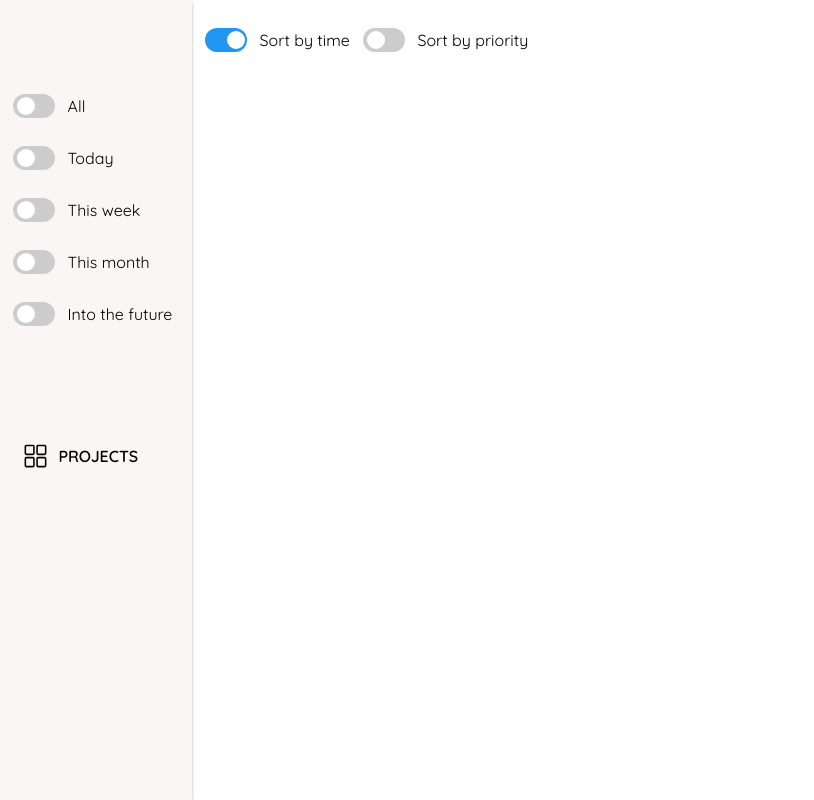
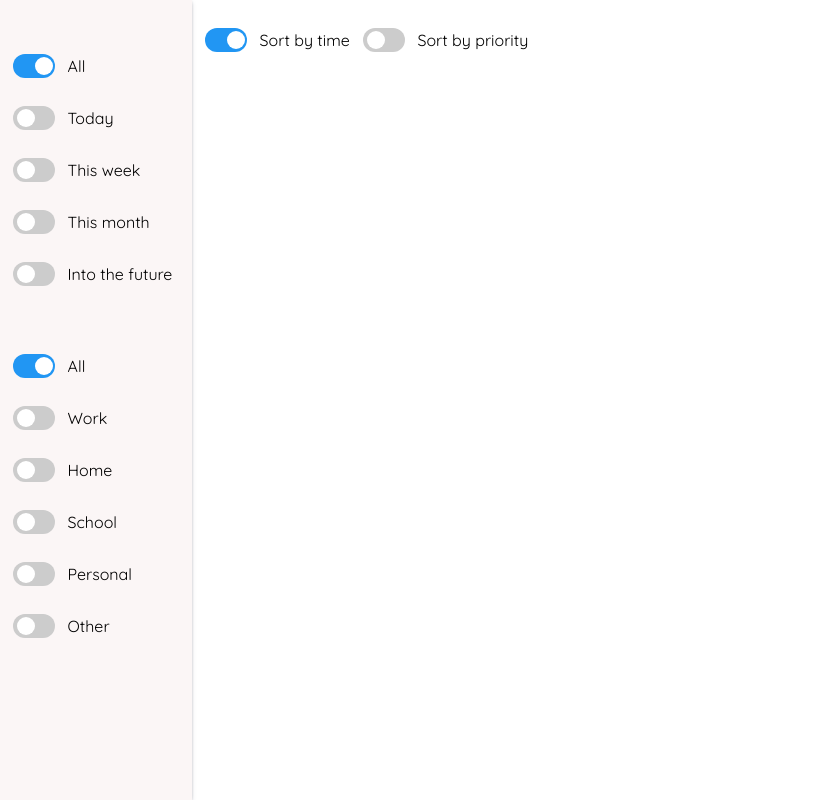
Before and after one commit to ladinofel/todo-app, a website built with webpack: page src/template.html in a window 1280 px wide. Shown: the full height of the page, 0-814 px from the left. Built offline with nearby package versions, Linux system fonts and the light colour scheme.

Commit message:
Add project toggle btns to leftMenu

```diff
--- a/src/components/leftPanel.js
+++ b/src/components/leftPanel.js
@@ -19,6 +19,7 @@ const menuGenerator = (() => {
   const allInput = document.createElement('input');
   allInput.setAttribute('type', 'checkbox');
   allInput.id = 'switch-all';
+  allInput.checked = true;
   const allSpan = document.createElement('span');
   allSpan.classList.add('slider-round');
   const displayAllTitle = document.createElement('p');
@@ -99,16 +100,98 @@ const projectGenerator = (() => {
   const projectMenu = document.createElement('div');
   projectMenu.classList.add('project-menu');
 
-  const projectHeader = document.createElement('div');
-  projectHeader.classList.add('project-header');
-  const projectIcon = new Image();
-  projectIcon.src = Project;
-  const projectTitle = document.createElement('p');
-  projectTitle.classList.add('project-title');
-  projectTitle.textContent = 'PROJECTS';
+  const allProjectsDisplay = document.createElement('div');
+  allProjectsDisplay.classList.add('display-option');
+  const allProjectsLabel = document.createElement('label');
+  allProjectsLabel.classList.add('switch');
+  const allProjectsInput = document.createElement('input');
+  allProjectsInput.setAttribute('type', 'checkbox');
+  allProjectsInput.id = 'switch-work';
+  allProjectsInput.checked = true;
+  const allProjectsSpan = document.createElement('span');
+  allProjectsSpan.classList.add('slider-round');
+  const allProjectsDisplayTitle = document.createElement('p');
+  allProjectsDisplayTitle.textContent = 'All';
 
-  projectHeader.append(projectIcon, projectTitle);
-  projectMenu.append(projectHeader);
+  allProjectsLabel.append(allProjectsInput, allProjectsSpan);
+  allProjectsDisplay.append(allProjectsLabel, allProjectsDisplayTitle);
+
+  const workDisplay = document.createElement('div');
+  workDisplay.classList.add('display-option');
+  const workLabel = document.createElement('label');
+  workLabel.classList.add('switch');
+  const workInput = document.createElement('input');
+  workInput.setAttribute('type', 'checkbox');
+  workInput.id = 'switch-work';
+  const workSpan = document.createElement('span');
+  workSpan.classList.add('slider-round');
+  const workDisplayTitle = document.createElement('p');
+  workDisplayTitle.textContent = 'Work';
+
+  workLabel.append(workInput, workSpan);
+  workDisplay.append(workLabel, workDisplayTitle);
+
+  const homeDisplay = document.createElement('div');
+  homeDisplay.classList.add('display-option');
+  const homeLabel = document.createElement('label');
+  homeLabel.classList.add('switch');
+  const homeInput = document.createElement('input');
+  homeInput.setAttribute('type', 'checkbox');
+  homeInput.id = 'switch-home';
+  const homeSpan = document.createElement('span');
+  homeSpan.classList.add('slider-round');
+  const homeDisplayTitle = document.createElement('p');
+  homeDisplayTitle.textContent = 'Home';
+
+  homeLabel.append(homeInput, homeSpan);
+  homeDisplay.append(homeLabel, homeDisplayTitle);
+
+  const schoolDisplay = document.createElement('div');
+  schoolDisplay.classList.add('display-option');
+  const schoolLabel = document.createElement('label');
+  schoolLabel.classList.add('switch');
+  const schoolInput = document.createElement('input');
+  schoolInput.setAttribute('type', 'checkbox');
+  schoolInput.id = 'switch-school';
+  const schoolSpan = document.createElement('span');
+  schoolSpan.classList.add('slider-round');
+  const schoolDisplayTitle = document.createElement('p');
+  schoolDisplayTitle.textContent = 'School';
+
+  schoolLabel.append(schoolInput, schoolSpan);
+  schoolDisplay.append(schoolLabel, schoolDisplayTitle);
+
+  const personalDisplay = document.createElement('div');
+  personalDisplay.classList.add('display-option');
+  const personalLabel = document.createElement('label');
+  personalLabel.classList.add('switch');
+  const personalInput = document.createElement('input');
+  personalInput.setAttribute('type', 'checkbox');
+  personalInput.id = 'switch-personal';
+  const personalSpan = document.createElement('span');
+  personalSpan.classList.add('slider-round');
+  const personalDisplayTitle = document.createElement('p');
+  personalDisplayTitle.textContent = 'Personal';
+
+  personalLabel.append(personalInput, personalSpan);
+  personalDisplay.append(personalLabel, personalDisplayTitle);
+
+  const otherDisplay = document.createElement('div');
+  otherDisplay.classList.add('display-option');
+  const otherLabel = document.createElement('label');
+  otherLabel.classList.add('switch');
+  const otherInput = document.createElement('input');
+  otherInput.setAttribute('type', 'checkbox');
+  otherInput.id = 'switch-other';
+  const otherSpan = document.createElement('span');
+  otherSpan.classList.add('slider-round');
+  const otherDisplayTitle = document.createElement('p');
+  otherDisplayTitle.textContent = 'Other';
+
+  otherLabel.append(otherInput, otherSpan);
+  otherDisplay.append(otherLabel, otherDisplayTitle);
+
+  projectMenu.append(allProjectsDisplay, workDisplay, homeDisplay, schoolDisplay, personalDisplay, otherDisplay);
   leftColumn.append(projectMenu);
 
 })();
--- a/src/styles.css
+++ b/src/styles.css
@@ -49,7 +49,7 @@ img {
 
 .left-menu,
 .project-menu {
-  margin: 10vh 0 10vh 1vw;
+  margin: 5vh 0 1vh 1vw;
 }
 
 .icon-text {
```
Also changed, not shown: dist/main.js.
